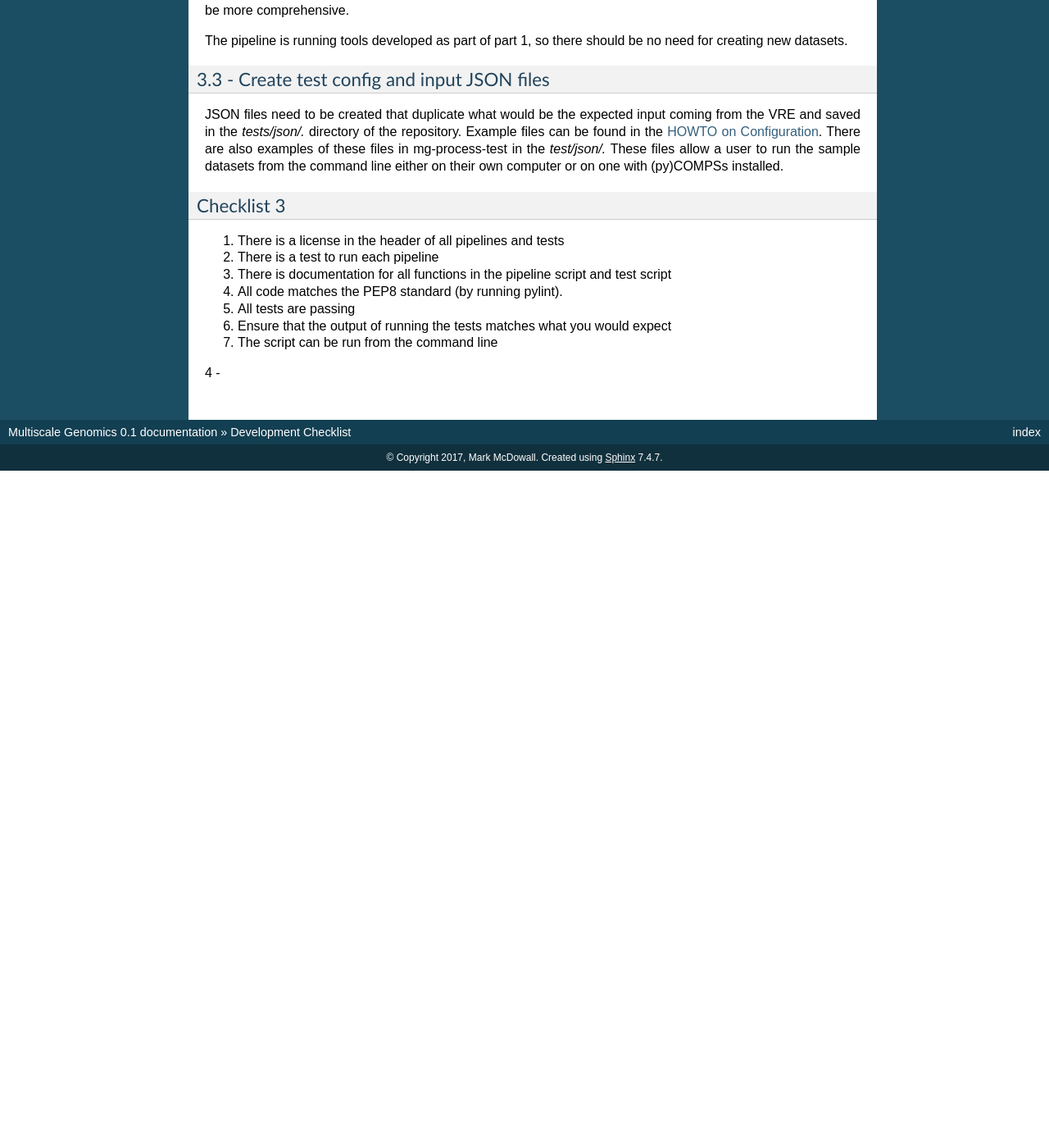
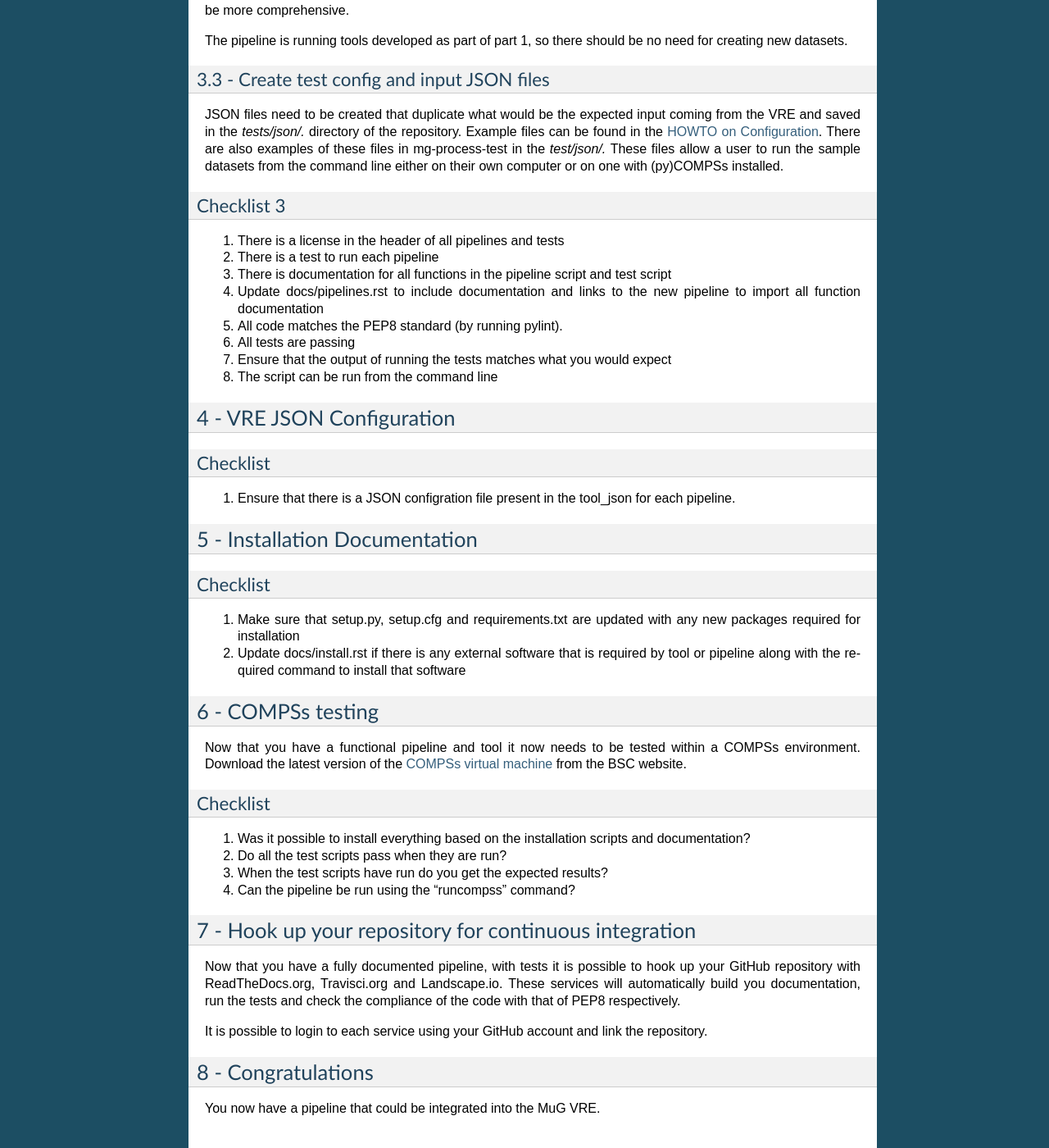
Before and after one commit to Multiscale-Genomics/mg-docs, a Sphinx documentation site: the page built from docs/howto/development_checklist.rst, in a window 1280 px wide and 1400 px high, scrolled down 2209 px. Shown: the whole window at 82% size. Built offline with Sphinx 7.4.7, drawn with Linux system fonts in a browser that asks for light colours; before the commit the page ends 2783 px from its top, so only the background shows below that; some of the changed text lies outside the part shown.

Commit message:
Added the final few steps to the check list

```diff
--- a/docs/howto/development_checklist.rst
+++ b/docs/howto/development_checklist.rst
@@ -104,6 +104,7 @@ Checklist 2
 #. All tests are passing
 #. Ensure that the output of running the tests matches what you would expect
 
+
 3 - Create a Pipeline
 ---------------------
 
@@ -131,9 +132,54 @@ Checklist 3
 #. There is a license in the header of all pipelines and tests
 #. There is a test to run each pipeline
 #. There is documentation for all functions in the pipeline script and test script
+#. Update docs/pipelines.rst to include documentation and links to the new pipeline to import all function documentation
 #. All code matches the PEP8 standard (by running pylint).
 #. All tests are passing
 #. Ensure that the output of running the tests matches what you would expect
 #. The script can be run from the command line
 
-4 -
+
+4 - VRE JSON Configuration
+--------------------------
+
+Checklist
+^^^^^^^^^
+
+#. Ensure that there is a JSON configration file present in the tool_json for each pipeline.
+
+
+5 - Installation Documentation
+------------------------------
+
+Checklist
+^^^^^^^^^
+#. Make sure that setup.py, setup.cfg and requirements.txt are updated with any new packages required for installation
+#. Update docs/install.rst if there is any external software that is required by tool or pipeline along with the required command to install that software
+
+
+6 - COMPSs testing
+------------------
+
+Now that you have a functional pipeline and tool it now needs to be tested within a COMPSs environment. Download the latest version of the `COMPSs virtual machine <https://www.bsc.es/research-and-development/software-and-apps/software-list/comp-superscalar/>`_ from the BSC website.
+
+Checklist
+^^^^^^^^^
+
+#. Was it possible to install everything based on the installation scripts and documentation?
+#. Do all the test scripts pass when they are run?
+#. When the test scripts have run do you get the expected results?
+#. Can the pipeline be run using the "runcompss" command?
+
+
+7 - Hook up your repository for continuous integration
+------------------------------------------------------
+
+Now that you have a fully documented pipeline, with tests it is possible to hook up your GitHub repository with ReadTheDocs.org, Travisci.org and Landscape.io. These services will automatically build you documentation, run the tests and check the compliance of the code with that of PEP8 respectively.
+
+It is possible to login to each service using your GitHub account and link the repository.
+
+
+8 - Congratulations
+-------------------
+
+You now have a pipeline that could be integrated into the MuG VRE.
```
